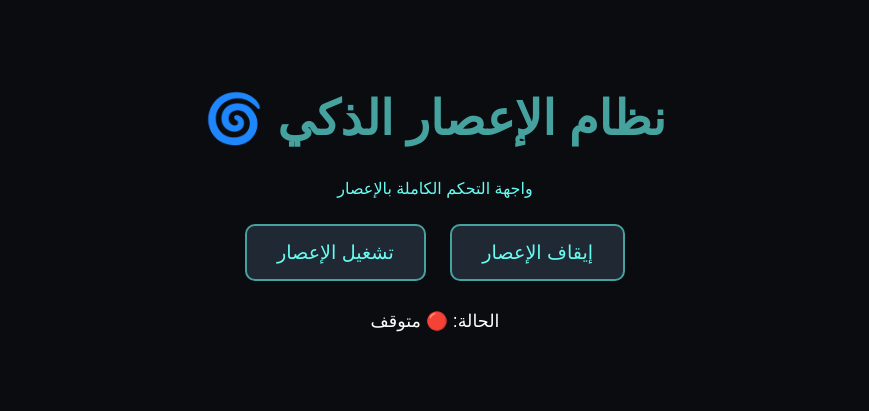
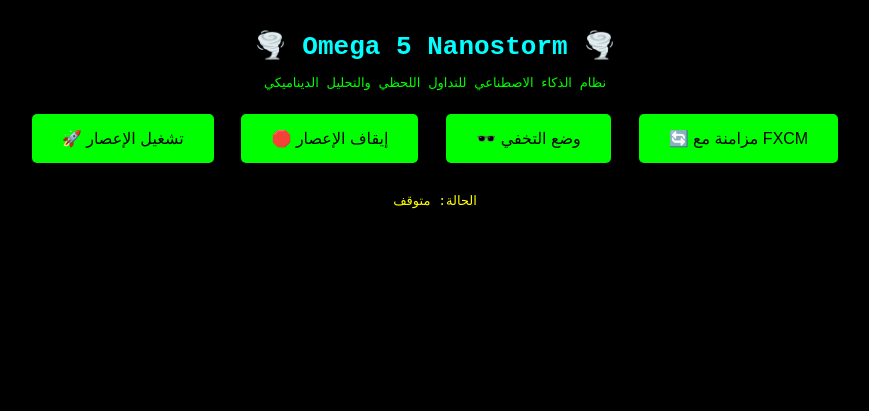
Before and after one commit to aboudcasa2314/tornado-control, a plain HTML site: page index.html in a window 1280 px wide. Shown: the whole page, without its empty margins (205-1074 px from the left). Drawn offline with Linux system fonts and the light colour scheme.

Commit message:
Update index.html

```diff
--- a/index.html
+++ b/index.html
@@ -1,89 +1,92 @@
-<!DOCTYPE html>
-<html lang="en">
+<!DOCTYPE html><html lang="en">
 <head>
-  <meta charset="UTF-8" />
-  <meta name="viewport" content="width=device-width, initial-scale=1.0" />
-  <title>🌀 الإعصار الذكي</title>
+    <meta charset="UTF-8">
+    <meta name="viewport" content="width=device-width, initial-scale=1.0">
+    <title>Omega 5 Nanostorm</title>
     <style>
         body {
-      background-color: #0b0c10;
-      color: #66fcf1;
-      font-family: Arial, sans-serif;
+            background-color: #000;
+            color: #0f0;
+            font-family: monospace;
             text-align: center;
-      padding: 50px;
+            margin: 0;
+            padding: 0;
         }
-    h1 {
-      font-size: 3em;
-      color: #45a29e;
+        .container {
+            padding: 20px;
         }
-    button {
-      background-color: #1f2833;
-      color: #66fcf1;
-      border: 2px solid #45a29e;
-      border-radius: 10px;
+        .title {
+            font-size: 2em;
+            margin: 10px 0;
+            color: #0ff;
+        }
+        .button {
+            background-color: #0f0;
+            color: #000;
+            border: none;
             padding: 15px 30px;
+            font-size: 1em;
             margin: 10px;
-      font-size: 1.2em;
             cursor: pointer;
-      transition: all 0.3s ease;
+            border-radius: 5px;
         }
-    button:hover {
-      background-color: #66fcf1;
-      color: #0b0c10;
+        .button:hover {
+            background-color: #0c0;
         }
-    #status {
+        .status {
             margin-top: 20px;
-      font-size: 1.1em;
-      color: #ffffff;
+            color: #ff0;
         }
     </style>
 </head>
 <body>
-  <h1>🌀 نظام الإعصار الذكي</h1>
-  <p>واجهة التحكم الكاملة بالإعصار</p>
-  <button onclick="startTornado()">تشغيل الإعصار</button>
-  <button onclick="stopTornado()">إيقاف الإعصار</button>
-  <p id="status">الحالة: 🔴 متوقف</p>
+    <div class="container">
+        <h1 class="title">🌪️ Omega 5 Nanostorm 🌪️</h1>
+        <p>نظام الذكاء الاصطناعي للتداول اللحظي والتحليل الديناميكي</p>
+        <button class="button" onclick="startSystem()">🚀 تشغيل الإعصار</button>
+        <button class="button" onclick="stopSystem()">🛑 إيقاف الإعصار</button>
+        <button class="button" onclick="toggleStealth()">🕶️ وضع التخفي</button>
+        <button class="button" onclick="syncFXCM()">🔄 مزامنة مع FXCM</button>
+        <div class="status" id="status">الحالة: متوقف</div>
+    </div><script>
+    let systemRunning = false;
+    let stealthMode = false;
 
-  <script>
-    let tornadoRunning = false;
-
-    function startTornado() {
-      if (!tornadoRunning) {
-        tornadoRunning = true;
-        document.getElementById('status').innerText = 'الحالة: 🟢 يعمل...';
-        console.log("🌀 الإعصار بدأ العمل وتحليل السوق...");
-        // هنا سيبدأ القلب بتنفيذ الأوامر وربط API
-        initializeAI();
+    function startSystem() {
+        if (!systemRunning) {
+            systemRunning = true;
+            document.getElementById("status").innerText = "الحالة: الإعصار يعمل بسرعة 50";
+            console.log("🔄 تم تفعيل نظام التداول والتحليل الديناميكي...");
+            console.log("✅ توليد شموع جزئية ديناميكية (1s - 7200s)");
+            console.log("✅ تشغيل مسارات متوازية (انفجار + سكالب)");
+            console.log("✅ حماية ضد الأخبار والسبريد المرتفع");
+            console.log("✅ التزام بجميع الأوامر الصارمة والفلاتر");
         }
     }
 
-    function stopTornado() {
-      if (tornadoRunning) {
-        tornadoRunning = false;
-        document.getElementById('status').innerText = 'الحالة: 🔴 متوقف';
-        console.log("🛑 الإعصار توقف عن العمل.");
+    function stopSystem() {
+        if (systemRunning) {
+            systemRunning = false;
+            document.getElementById("status").innerText = "الحالة: الإعصار متوقف";
+            console.log("🛑 تم إيقاف جميع عمليات التداول والتحليل");
         }
     }
 
-    function initializeAI() {
-      console.log("🔄 تحميل الذكاء الاصطناعي...");
-      // ⚡ مكان الكود للربط مع FXCM API لاحقًا
-      // مثال مبدئي:
-      /*
-      fetch('https://api-demo.fxcm.com:443', {
-          method: 'POST',
-          headers: {
-              'Authorization': 'Bearer YOUR_API_KEY_HERE',
-              'Content-Type': 'application/json'
-          },
-          body: JSON.stringify({command: 'run analysis'})
-      })
-      .then(response => response.json())
-      .then(data => console.log(data))
-      .catch(error => console.error(error));
-      */
+    function toggleStealth() {
+        stealthMode = !stealthMode;
+        let mode = stealthMode ? "🕵️‍♂️ وضع التخفي مفعل" : "👁️ وضع التخفي معطل";
+        document.getElementById("status").innerText = `الحالة: ${mode}`;
+        console.log(mode);
+    }
+
+    function syncFXCM() {
+        console.log("🔗 جاري المزامنة مع FXCM API...");
+        setTimeout(() => {
+            console.log("✅ تمت المزامنة بنجاح مع حساب التداول التجريبي");
+            document.getElementById("status").innerText = "الحالة: متزامن مع FXCM (تجريبي)";
+        }, 2000);
     }
 </script>
+
 </body>
 </html>
```
Lines whose indentation alone changed are shown as unchanged.
